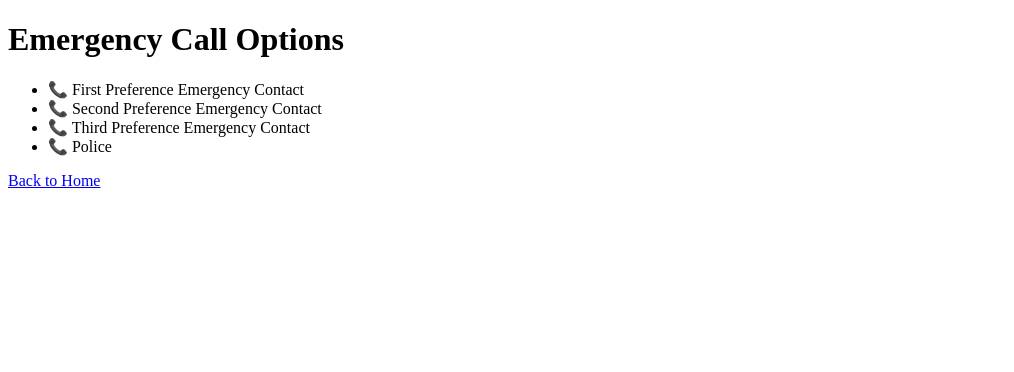
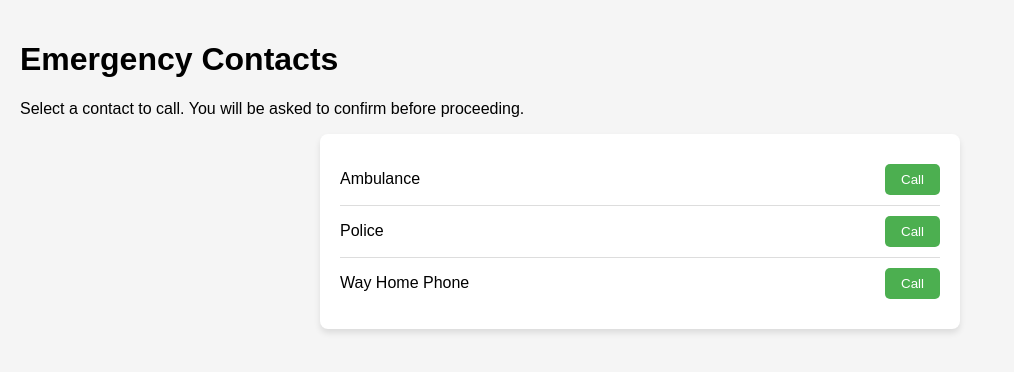
Before and after one commit to JuliaFischer-code/Womens-Security_Project, a Flask app: page /call in a window 1280 px wide. Shown: the top 372 px of the page, without its empty margins (0-1014 px from the left). Run offline with Flask 3, Linux system fonts and the light colour scheme.

Commit message:
Call.html erstellt

```diff
--- a/templates/call.html
+++ b/templates/call.html
@@ -3,16 +3,71 @@
 <head>
     <meta charset="UTF-8">
     <meta name="viewport" content="width=device-width, initial-scale=1.0">
-    <title>Emergency Call</title>
+    <title>Emergency Contacts</title>
+    <style>
+        body {
+            font-family: Arial, sans-serif;
+            margin: 0;
+            padding: 20px;
+            background-color: #f5f5f5;
+        }
+        .contact-list {
+            max-width: 600px;
+            margin: 0 auto;
+            padding: 20px;
+            background: white;
+            border-radius: 8px;
+            box-shadow: 0 4px 6px rgba(0, 0, 0, 0.1);
+        }
+        .contact {
+            display: flex;
+            justify-content: space-between;
+            align-items: center;
+            padding: 10px 0;
+            border-bottom: 1px solid #ddd;
+        }
+        .contact:last-child {
+            border-bottom: none;
+        }
+        .contact button {
+            background-color: #4CAF50;
+            color: white;
+            border: none;
+            border-radius: 5px;
+            padding: 8px 16px;
+            cursor: pointer;
+            transition: background-color 0.3s;
+        }
+        .contact button:hover {
+            background-color: #45a049;
+        }
+    </style>
 </head>
 <body>
-    <h1>Emergency Call Options</h1>
-    <ul>
-        <li>📞 First Preference Emergency Contact</li>
-        <li>📞 Second Preference Emergency Contact</li>
-        <li>📞 Third Preference Emergency Contact</li>
-        <li>📞 Police</li>
-    </ul>
-    <a href="/">Back to Home</a>
+    <h1>Emergency Contacts</h1>
+    <p>Select a contact to call. You will be asked to confirm before proceeding.</p>
+    <div class="contact-list">
+        <div class="contact">
+            <span>Ambulance</span>
+            <button onclick="confirmCall('112')">Call</button>
+        </div>
+        <div class="contact">
+            <span>Police</span>
+            <button onclick="confirmCall('110')">Call</button>
+        </div>
+        <div class="contact">
+            <span>Way Home Phone</span>
+            <button onclick="confirmCall('03012074182')">Call</button>
+        </div>
+    </div>
+
+    <script>
+        function confirmCall(phoneNumber) {
+            const confirmAction = confirm(`Do you really want to call ${phoneNumber}?`);
+            if (confirmAction) {
+                window.location.href = `tel:${phoneNumber}`;
+            }
+        }
+    </script>
 </body>
 </html>
```
